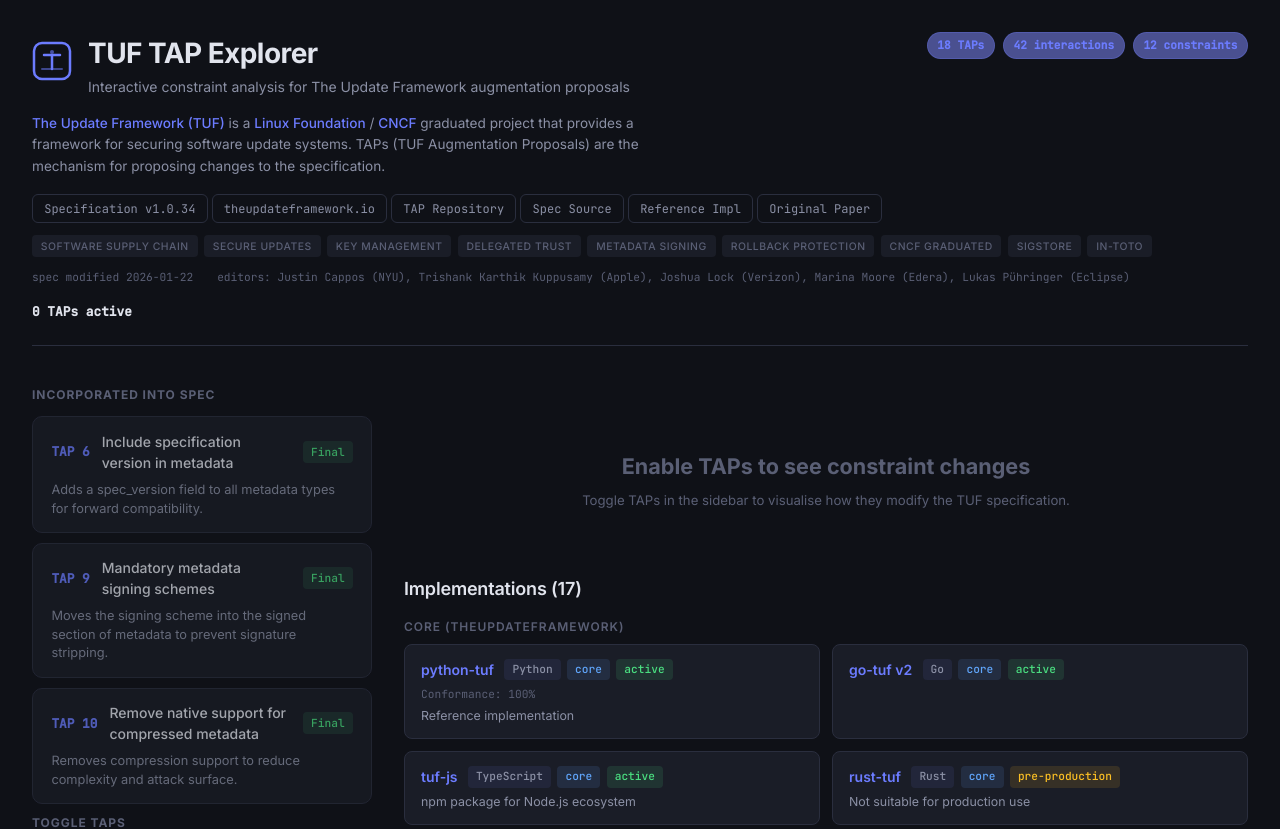
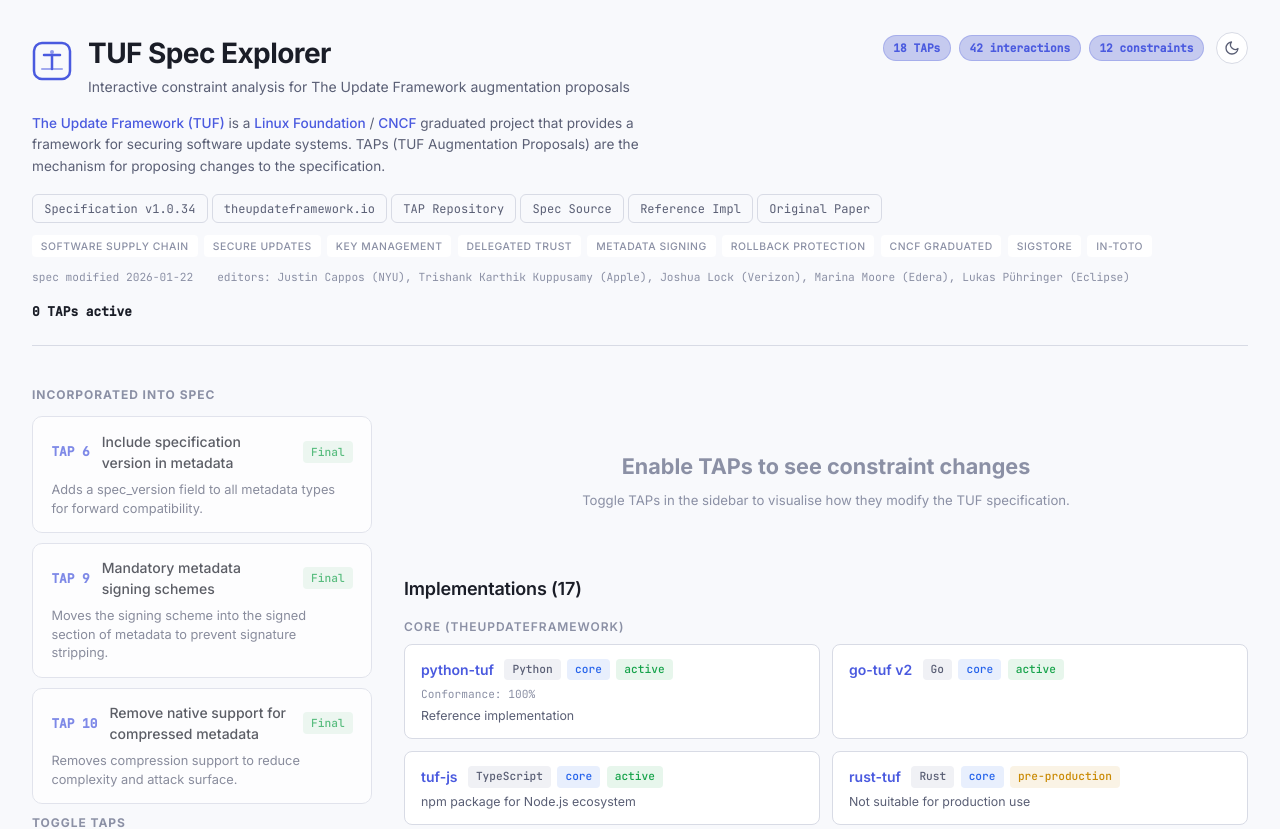
Before and after one commit to kipz/tuf-spec-explorer, a React (Vite) app: page / in a window 1280 px wide. Shown: the top 829 px of the page. Built offline with nearby package versions, Linux system fonts and the light colour scheme.

Commit message:
Rename to TUF Spec Explorer, add light/dark theme toggle, fix spec data
- Rename project from TUF TAP Explorer to TUF Spec Explorer
- Add light/dark theme toggle with system preference detection
- Fix spec data inconsistencies in tuf-spec-data.json

```diff
--- a/index.html
+++ b/index.html
@@ -3,7 +3,7 @@
   <head>
     <meta charset="UTF-8" />
     <meta name="viewport" content="width=device-width, initial-scale=1.0" />
-    <title>TUF TAP Explorer</title>
+    <title>TUF Spec Explorer</title>
     <link rel="preconnect" href="https://fonts.googleapis.com">
     <link rel="preconnect" href="https://fonts.gstatic.com" crossorigin>
     <link href="https://fonts.googleapis.com/css2?family=Inter:wght@400;500;600;700&family=JetBrains+Mono:wght@400;500&display=swap" rel="stylesheet">
--- a/package.json
+++ b/package.json
@@ -1,5 +1,5 @@
 {
-  "name": "tuf-tap-explorer",
+  "name": "tuf-spec-explorer",
   "private": true,
   "version": "1.0.0",
   "type": "module",
--- a/src/App.tsx
+++ b/src/App.tsx
@@ -1,4 +1,4 @@
-import { useState, useMemo } from 'react'
+import { useState, useMemo, useEffect } from 'react'
 import specData from './tuf-spec-data.json'
 import type { SpecData, Tap, ConstraintChange, TapInteraction, Implementation, ImplementationTier } from './types'
 
@@ -342,7 +342,12 @@
 }
 
 export function App() {
+  const [theme, setTheme] = useState<'light' | 'dark'>('light')
   const [activeTaps, setActiveTaps] = useState<Set<number>>(new Set())
+
+  useEffect(() => {
+    document.documentElement.setAttribute('data-theme', theme)
+  }, [theme])
 
   const toggleTap = (tapNum: number) => {
     setActiveTaps(prev => {
@@ -394,7 +399,7 @@
               </svg>
             </div>
             <div>
-              <h1>TUF TAP Explorer</h1>
+              <h1>TUF Spec Explorer</h1>
               <div className="subtitle">
                 Interactive constraint analysis for The Update Framework augmentation proposals
               </div>
@@ -404,6 +409,30 @@
             <span className="header-badge">{data.taps.length + data.incorporatedTaps.length} TAPs</span>
             <span className="header-badge">{data.tapInteractions.length} interactions</span>
             <span className="header-badge">{Object.keys(data.spec.constraints).length} constraints</span>
+            <button
+              className="theme-toggle"
+              onClick={() => setTheme(t => t === 'light' ? 'dark' : 'light')}
+              aria-label={`Switch to ${theme === 'light' ? 'dark' : 'light'} mode`}
+              title={`Switch to ${theme === 'light' ? 'dark' : 'light'} mode`}
+            >
+              {theme === 'light' ? (
+                <svg width="16" height="16" viewBox="0 0 24 24" fill="none" stroke="currentColor" strokeWidth="2" strokeLinecap="round" strokeLinejoin="round">
+                  <path d="M21 12.79A9 9 0 1 1 11.21 3 7 7 0 0 0 21 12.79z" />
+                </svg>
+              ) : (
+                <svg width="16" height="16" viewBox="0 0 24 24" fill="none" stroke="currentColor" strokeWidth="2" strokeLinecap="round" strokeLinejoin="round">
+                  <circle cx="12" cy="12" r="5" />
+                  <line x1="12" y1="1" x2="12" y2="3" />
+                  <line x1="12" y1="21" x2="12" y2="23" />
+                  <line x1="4.22" y1="4.22" x2="5.64" y2="5.64" />
+                  <line x1="18.36" y1="18.36" x2="19.78" y2="19.78" />
+                  <line x1="1" y1="12" x2="3" y2="12" />
+                  <line x1="21" y1="12" x2="23" y2="12" />
+                  <line x1="4.22" y1="19.78" x2="5.64" y2="18.36" />
+                  <line x1="18.36" y1="5.64" x2="19.78" y2="4.22" />
+                </svg>
+              )}
+            </button>
           </div>
         </div>
 
--- a/src/styles.css
+++ b/src/styles.css
@@ -1,4 +1,27 @@
 :root {
+  --bg: #f8f9fc;
+  --surface: #ffffff;
+  --surface-hover: #f0f1f5;
+  --border: #d8dbe5;
+  --border-active: #9098b8;
+  --text: #1a1d27;
+  --text-dim: #5a5f75;
+  --text-muted: #8b90a5;
+  --accent: #4a5adf;
+  --accent-dim: #c5caef;
+  --green: #16a34a;
+  --green-dim: rgba(22, 163, 74, 0.1);
+  --red: #dc2626;
+  --red-dim: rgba(220, 38, 38, 0.1);
+  --amber: #ca8a04;
+  --amber-dim: rgba(202, 138, 4, 0.1);
+  --blue: #2563eb;
+  --blue-dim: rgba(37, 99, 235, 0.1);
+  --purple: #7c3aed;
+  --purple-dim: rgba(124, 58, 237, 0.1);
+}
+
+[data-theme="dark"] {
   --bg: #0f1117;
   --surface: #1a1d27;
   --surface-hover: #22263a;
@@ -75,8 +98,29 @@
 
 .header-badges {
   display: flex;
+  align-items: center;
   gap: 0.5rem;
   flex-shrink: 0;
+}
+
+.theme-toggle {
+  background: var(--surface);
+  border: 1px solid var(--border);
+  border-radius: 999px;
+  width: 2rem;
+  height: 2rem;
+  display: flex;
+  align-items: center;
+  justify-content: center;
+  cursor: pointer;
+  color: var(--text-dim);
+  transition: color 0.2s, border-color 0.2s;
+  margin-left: 0.25rem;
+}
+
+.theme-toggle:hover {
+  color: var(--accent);
+  border-color: var(--border-active);
 }
 
 .header-badge {
--- a/src/tuf-spec-data.json
+++ b/src/tuf-spec-data.json
@@ -38,7 +38,7 @@
         ]
       },
       "timestamp": {
-        "description": "Periodically signs automated timestamped statements.",
+        "description": "Prevents replay of out-of-date metadata by periodically signing timestamped statements containing the hash of the snapshot file.",
         "keyPolicy": "Online key required",
         "constraints": [
           "Short-lived metadata to prevent freeze attacks",
@@ -223,7 +223,7 @@
       "url": "https://github.com/theupdateframework/taps/blob/master/tap8.md",
       "summary": "Delegated roles can independently rotate their own keys without delegator intervention via an append-only rotation chain.",
       "dependencies": [],
-      "requiresMajorBump": false,
+      "requiresMajorBump": true,
       "constraintChanges": [
         {
           "type": "relaxed",
@@ -268,13 +268,13 @@
         }
       ],
       "securityImpact": {
-        "mitigates": ["Vulnerability to key compromises"],
-        "description": "Algorithm agility, quantum resilience, easier key migration workflows. Removes dependency on SHA-256 for key identification."
+        "mitigates": [],
+        "description": "Keyid flexibility enables collision prevention, owner-determined identifiers, and easier key migration workflows. Removes dependency on SHA-256 for key identification."
       }
     },
     {
       "tap": 15,
-      "title": "Succinct Hashed Bin Delegations",
+      "title": "Succinct hashed bin delegations",
       "status": "Accepted",
       "url": "https://github.com/theupdateframework/taps/blob/master/tap15.md",
       "summary": "Compact representation for hashed bin delegations using a formula instead of explicit enumeration.",
@@ -308,12 +308,12 @@
     },
     {
       "tap": 20,
-      "title": "Self-Revocation",
+      "title": "Self-revocation",
       "status": "Accepted",
       "url": "https://github.com/theupdateframework/taps/blob/master/tap20.md",
       "summary": "A compromised role can revoke itself by rotating to a reserved 'null key', building on TAP 8's rotation mechanism.",
       "dependencies": [8],
-      "requiresMajorBump": false,
+      "requiresMajorBump": true,
       "constraintChanges": [
         {
           "type": "removed",
@@ -431,7 +431,7 @@
       "url": "https://github.com/theupdateframework/taps/blob/master/tap16.md",
       "summary": "Replaces the monolithic snapshot metadata file with a Merkle tree structure, reducing per-client download from O(N) to O(log N) for repositories with many delegations.",
       "dependencies": [],
-      "requiresMajorBump": false,
+      "requiresMajorBump": true,
       "constraintChanges": [
         {
           "type": "relaxed",
```
Also changed, not shown: 2 other files (tests, documents, lock files or other folders).
